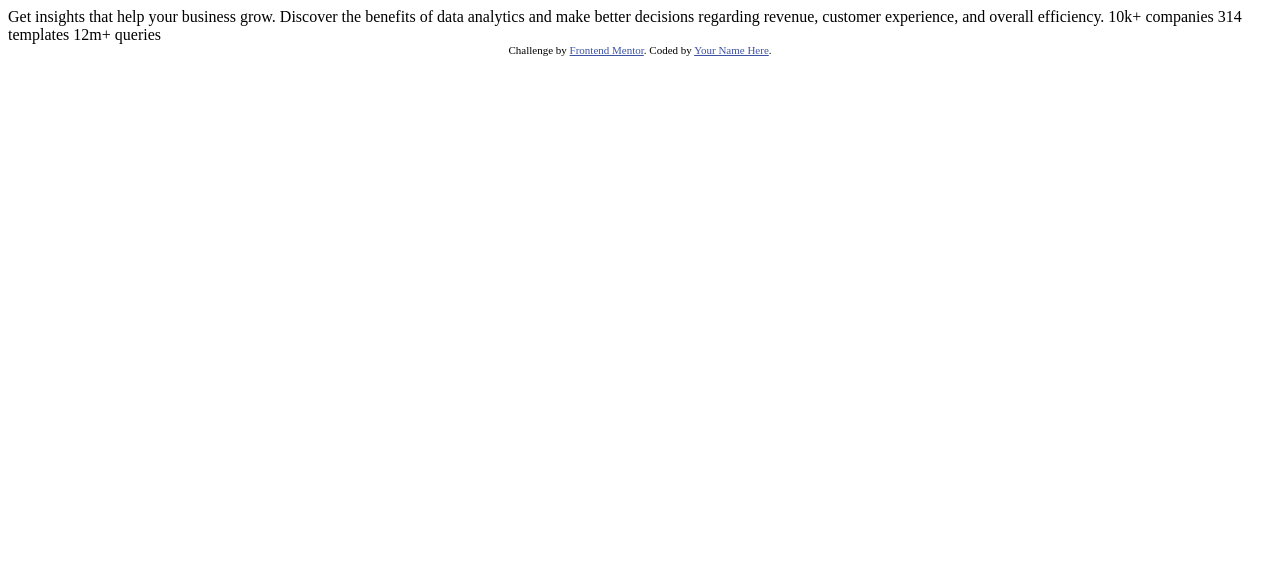
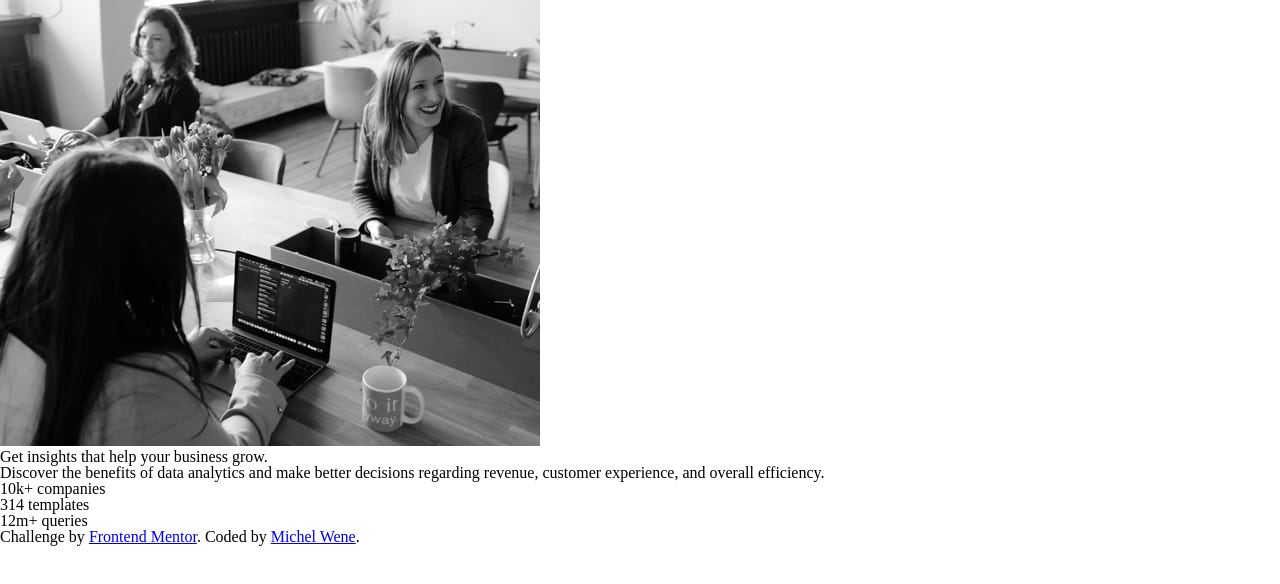
Before and after one commit to michelwene/stats-preview-card, a plain HTML site: page index.html in a window 1280 px wide. Drawn offline with Linux system fonts and the light colour scheme.

Commit message:
Estruturacao do HTML

```diff
--- /dev/null
+++ b/css/reset.css
@@ -0,0 +1,43 @@
+html, body, div, span, applet, object, iframe,
+h1, h2, h3, h4, h5, h6, p, blockquote, pre,
+a, abbr, acronym, address, big, cite, code,
+del, dfn, em, img, ins, kbd, q, s, samp,
+small, strike, strong, sub, sup, tt, var,
+b, u, i, center,
+dl, dt, dd, ol, ul, li,
+fieldset, form, label, legend,
+table, caption, tbody, tfoot, thead, tr, th, td,
+article, aside, canvas, details, embed,
+figure, figcaption, footer, header, hgroup,
+menu, nav, output, ruby, section, summary,
+time, mark, audio, video {
+	margin: 0;
+	padding: 0;
+	border: 0;
+	font-size: 100%;
+	font: inherit;
+	vertical-align: baseline;
+}
+/* HTML5 display-role reset for older browsers */
+article, aside, details, figcaption, figure,
+footer, header, hgroup, menu, nav, section {
+	display: block;
+}
+body {
+	line-height: 1;
+}
+ol, ul {
+	list-style: none;
+}
+blockquote, q {
+	quotes: none;
+}
+blockquote:before, blockquote:after,
+q:before, q:after {
+	content: '';
+	content: none;
+}
+table {
+	border-collapse: collapse;
+	border-spacing: 0;
+}
--- a/index.html
+++ b/index.html
@@ -1,33 +1,45 @@
 <!DOCTYPE html>
 <html lang="en">
   <head>
-  <meta charset="UTF-8">
-  <meta name="viewport" content="width=device-width, initial-scale=1.0"> <!-- displays site properly based on user's device -->
-
-  <link rel="icon" type="image/png" sizes="32x32" href="./images/favicon-32x32.png">
-
+    <meta charset="UTF-8" />
+    <meta name="viewport" content="width=device-width, initial-scale=1.0" />
+    <!-- displays site properly based on user's device -->
+    <link rel="stylesheet" href="css/reset.css" />
+    <link rel="stylesheet" href="css/style.css" />
+    <link
+      rel="icon"
+      type="image/png"
+      sizes="32x32"
+      href="./images/favicon-32x32.png"
+    />
     <title>Frontend Mentor | Stats preview card component</title>
-
-  <!-- Feel free to remove these styles or customise in your own stylesheet 👍 -->
-  <style>
-    .attribution { font-size: 11px; text-align: center; }
-    .attribution a { color: hsl(228, 45%, 44%); }
-  </style>
   </head>
   <body>
-
-  Get insights that help your business grow.
-
-  Discover the benefits of data analytics and make better decisions regarding revenue, customer
-  experience, and overall efficiency.
-
-  10k+ companies
-  314 templates
-  12m+ queries
-
+    <div>
+      <div>
+        <img src="images/image-header-desktop.jpg" />
+      </div>
+      <div>
+        <h1>Get insights that help your business grow.</h1>
+        Discover the benefits of data analytics and make better decisions
+        regarding revenue, customer experience, and overall efficiency.
+      </div>
+      <div>
+        <ul>
+          <li>10k+ companies</li>
+          <li>314 templates</li>
+          <li>12m+ queries</li>
+        </ul>
+      </div>
+    </div>
+    <footer>
       <div class="attribution">
-    Challenge by <a href="https://www.frontendmentor.io?ref=challenge" target="_blank">Frontend Mentor</a>.
-    Coded by <a href="#">Your Name Here</a>.
+        Challenge by
+        <a href="https://www.frontendmentor.io?ref=challenge" target="_blank"
+          >Frontend Mentor</a
+        >. Coded by
+        <a href="https://www.linkedin.com/in/michelwene/">Michel Wene</a>.
       </div>
+    </footer>
   </body>
 </html>
```
Also changed, not shown: css/style.css (added). Lines whose indentation alone changed are shown as unchanged.
